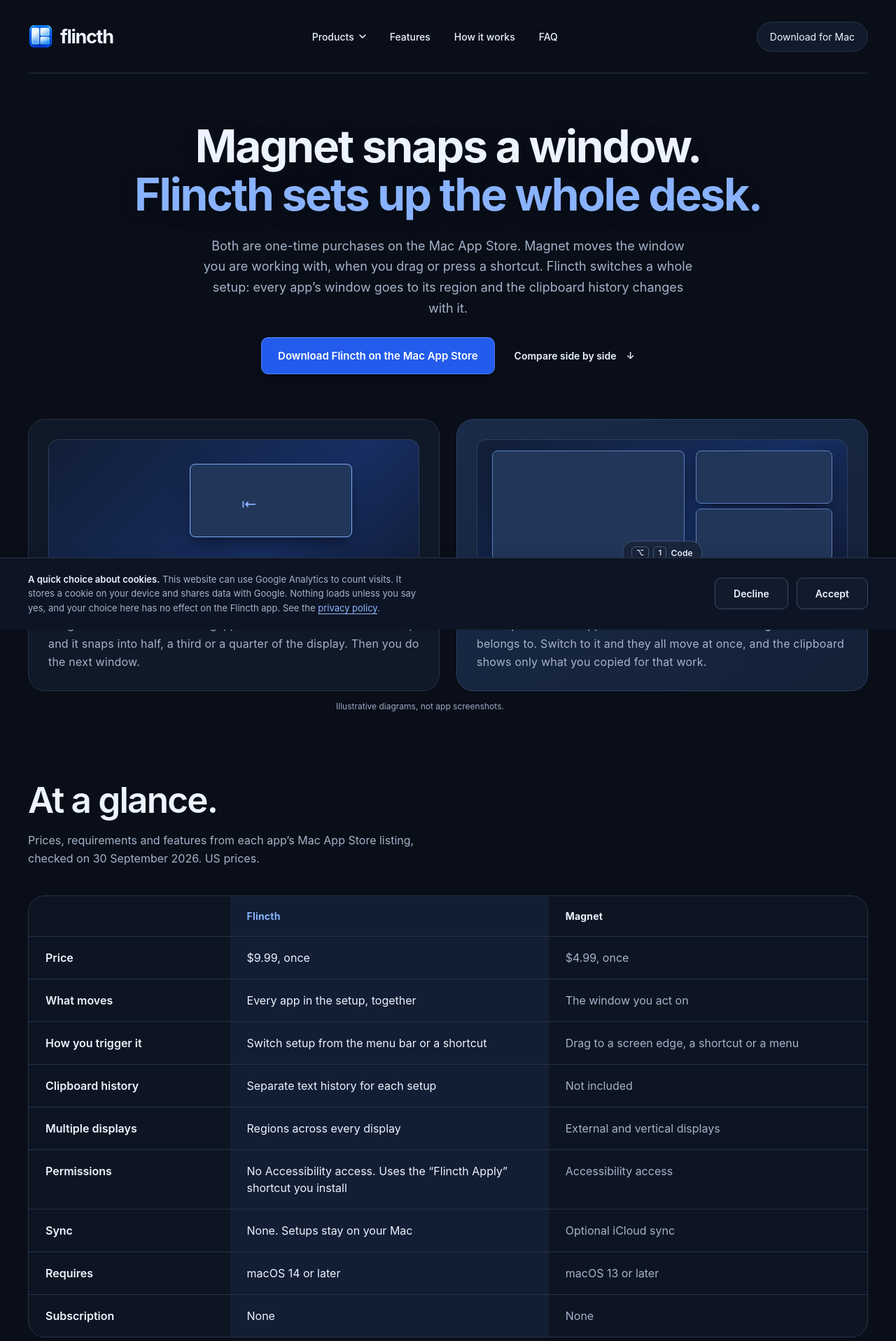
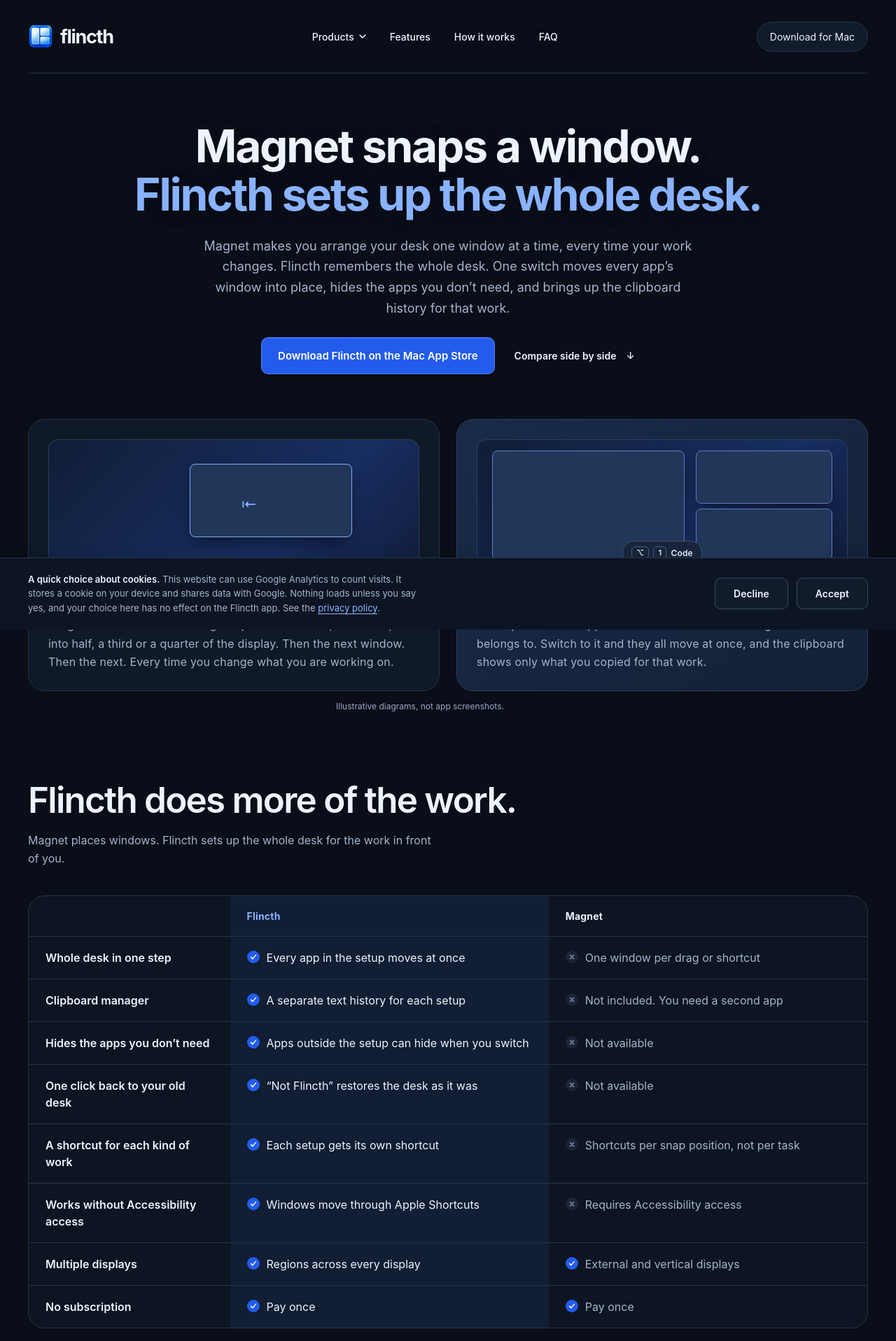
Before and after one commit to safakveziran/flincth-website, a Jekyll site: the page built from magnet-vs-flincth.html, in a window 1280 px wide. Shown: the top 1917 px of the page at 70% size. Built offline with Jekyll 4.4.1, drawn with Linux system fonts in a browser that asks for light colours; some of the changed text lies outside the part shown.

Commit message:
Make the Magnet comparison argue for Flincth
The table now leads with what only Flincth does (whole desk in one
step, per-setup clipboard, hiding other apps, Not Flincth, a shortcut
per setup, no Accessibility access), marked yes/no with drawn icons,
and a value strip compares Magnet plus a clipboard manager ($14.98)
with Flincth ($9.99). "Which one fits" becomes four reasons to move
to Flincth. Magnet's iCloud sync and macOS 13 support stay in a note
under the table so every claim remains accurate.

Co-Authored-By: Claude Opus 5.5 <noreply@anthropic.com>
Claude-Session: https://claude.ai/code/session_01JrfHpJJay7ec7TXbpLV8d7

```diff
--- a/dark.css
+++ b/dark.css
@@ -176,3 +176,10 @@ footer > a:hover { color: #8db6ff; }
 .compare-table thead th { color: var(--ink); }
 .compare-table .col-flincth { background: #111e33; color: var(--ink); }
 .compare-table thead .col-flincth { color: #89b2ff; }
+.mark.yes { background: #235cec; stroke: #fff; }
+.mark.no { background: #1a2436; stroke: #7d8aa1; }
+.value-strip > div { background: #101927; border-color: var(--line); }
+.value-strip .value-flincth { background: linear-gradient(145deg, #192b49, #142036); border-color: #2b405f; }
+.value-label, .table-note, .fit p { color: var(--muted); }
+.value-price { color: var(--ink); }
+.value-flincth .value-price { color: #89b2ff; }
--- a/magnet-vs-flincth.html
+++ b/magnet-vs-flincth.html
@@ -1,7 +1,7 @@
 ---
 layout: default
 title: Magnet vs Flincth for Mac | Flincth
-description: "Magnet snaps one window at a time. Flincth for Mac switches a whole setup: every app's window placement plus its own clipboard history. An honest comparison."
+description: "Magnet snaps one window at a time. Flincth for Mac puts your whole desk back with one switch: every app's window, the apps you don't need hidden, and a clipboard history for that work."
 ref: vs-magnet
 sitemap:
   lastmod: 2026-09-30
@@ -11,7 +11,7 @@ sitemap:
   <main id="main" class="compare">
     <section class="compare-hero wrap">
       <h1>Magnet snaps a window. <span>Flincth sets up the whole desk.</span></h1>
-      <p class="compare-lead">Both are one-time purchases on the Mac App Store. Magnet moves the window you are working with, when you drag or press a shortcut. Flincth switches a whole setup: every app’s window goes to its region and the clipboard history changes with it.</p>
+      <p class="compare-lead">Magnet makes you arrange your desk one window at a time, every time your work changes. Flincth remembers the whole desk. One switch moves every app’s window into place, hides the apps you don’t need, and brings up the clipboard history for that work.</p>
       <div class="hero-actions"><a class="button primary" href="{{ site.data.mac.store_url }}" target="_blank" rel="noopener">Download Flincth on the Mac App Store</a><a class="text-link" href="#glance">Compare side by side <span aria-hidden="true">↓</span></a></div>
     </section>
 
@@ -23,7 +23,7 @@ sitemap:
           <span class="mini-pointer">⇤</span>
         </div>
         <h2>Magnet: one window, right now.</h2>
-        <p>Drag a window to a screen edge, press a shortcut or use the menu, and it snaps into half, a third or a quarter of the display. Then you do the next window.</p>
+        <p>Drag a window to a screen edge or press a shortcut, and it snaps into half, a third or a quarter of the display. Then the next window. Then the next. Every time you change what you are working on.</p>
       </article>
       <article class="mode mode-flincth">
         <div class="mode-desk" aria-hidden="true">
@@ -39,52 +39,54 @@ sitemap:
     <p class="wrap preview-note compare-note">Illustrative diagrams, not app screenshots.</p>
 
     <section class="wrap compare-table-section" id="glance">
-      <div class="section-heading"><h2>At a glance.</h2><p>Prices, requirements and features from each app’s Mac App Store listing, checked on 30 September 2026. US prices.</p></div>
-      <div class="table-scroll" role="region" aria-label="Magnet and Flincth compared" tabindex="0">
+      <div class="section-heading"><h2>Flincth does more of the work.</h2><p>Magnet places windows. Flincth sets up the whole desk for the work in front of you.</p></div>
+      <div class="table-scroll" role="region" aria-label="Flincth and Magnet compared" tabindex="0">
         <table class="compare-table">
           <thead><tr><th scope="col"><span class="visually-hidden">Feature</span></th><th scope="col" class="col-flincth">Flincth</th><th scope="col">Magnet</th></tr></thead>
           <tbody>
-            <tr><th scope="row">Price</th><td class="col-flincth">$9.99, once</td><td>$4.99, once</td></tr>
-            <tr><th scope="row">What moves</th><td class="col-flincth">Every app in the setup, together</td><td>The window you act on</td></tr>
-            <tr><th scope="row">How you trigger it</th><td class="col-flincth">Switch setup from the menu bar or a shortcut</td><td>Drag to a screen edge, a shortcut or a menu</td></tr>
-            <tr><th scope="row">Clipboard history</th><td class="col-flincth">Separate text history for each setup</td><td>Not included</td></tr>
-            <tr><th scope="row">Multiple displays</th><td class="col-flincth">Regions across every display</td><td>External and vertical displays</td></tr>
-            <tr><th scope="row">Permissions</th><td class="col-flincth">No Accessibility access. Uses the “Flincth Apply” shortcut you install</td><td>Accessibility access</td></tr>
-            <tr><th scope="row">Sync</th><td class="col-flincth">None. Setups stay on your Mac</td><td>Optional iCloud sync</td></tr>
-            <tr><th scope="row">Requires</th><td class="col-flincth">macOS 14 or later</td><td>macOS 13 or later</td></tr>
-            <tr><th scope="row">Subscription</th><td class="col-flincth">None</td><td>None</td></tr>
+            <tr><th scope="row">Whole desk in one step</th><td class="col-flincth"><span class="cell-mark"><svg class="mark yes" viewBox="0 0 16 16" aria-hidden="true"><path d="M3.5 8.5l3 3 6-7"/></svg><span class="visually-hidden">Yes. </span>Every app in the setup moves at once</span></td><td><span class="cell-mark"><svg class="mark no" viewBox="0 0 16 16" aria-hidden="true"><path d="M4.5 4.5l7 7m0-7l-7 7"/></svg><span class="visually-hidden">No. </span>One window per drag or shortcut</span></td></tr>
+            <tr><th scope="row">Clipboard manager</th><td class="col-flincth"><span class="cell-mark"><svg class="mark yes" viewBox="0 0 16 16" aria-hidden="true"><path d="M3.5 8.5l3 3 6-7"/></svg><span class="visually-hidden">Yes. </span>A separate text history for each setup</span></td><td><span class="cell-mark"><svg class="mark no" viewBox="0 0 16 16" aria-hidden="true"><path d="M4.5 4.5l7 7m0-7l-7 7"/></svg><span class="visually-hidden">No. </span>Not included. You need a second app</span></td></tr>
+            <tr><th scope="row">Hides the apps you don’t need</th><td class="col-flincth"><span class="cell-mark"><svg class="mark yes" viewBox="0 0 16 16" aria-hidden="true"><path d="M3.5 8.5l3 3 6-7"/></svg><span class="visually-hidden">Yes. </span>Apps outside the setup can hide when you switch</span></td><td><span class="cell-mark"><svg class="mark no" viewBox="0 0 16 16" aria-hidden="true"><path d="M4.5 4.5l7 7m0-7l-7 7"/></svg><span class="visually-hidden">No. </span>Not available</span></td></tr>
+            <tr><th scope="row">One click back to your old desk</th><td class="col-flincth"><span class="cell-mark"><svg class="mark yes" viewBox="0 0 16 16" aria-hidden="true"><path d="M3.5 8.5l3 3 6-7"/></svg><span class="visually-hidden">Yes. </span>“Not Flincth” restores the desk as it was</span></td><td><span class="cell-mark"><svg class="mark no" viewBox="0 0 16 16" aria-hidden="true"><path d="M4.5 4.5l7 7m0-7l-7 7"/></svg><span class="visually-hidden">No. </span>Not available</span></td></tr>
+            <tr><th scope="row">A shortcut for each kind of work</th><td class="col-flincth"><span class="cell-mark"><svg class="mark yes" viewBox="0 0 16 16" aria-hidden="true"><path d="M3.5 8.5l3 3 6-7"/></svg><span class="visually-hidden">Yes. </span>Each setup gets its own shortcut</span></td><td><span class="cell-mark"><svg class="mark no" viewBox="0 0 16 16" aria-hidden="true"><path d="M4.5 4.5l7 7m0-7l-7 7"/></svg><span class="visually-hidden">No. </span>Shortcuts per snap position, not per task</span></td></tr>
+            <tr><th scope="row">Works without Accessibility access</th><td class="col-flincth"><span class="cell-mark"><svg class="mark yes" viewBox="0 0 16 16" aria-hidden="true"><path d="M3.5 8.5l3 3 6-7"/></svg><span class="visually-hidden">Yes. </span>Windows move through Apple Shortcuts</span></td><td><span class="cell-mark"><svg class="mark no" viewBox="0 0 16 16" aria-hidden="true"><path d="M4.5 4.5l7 7m0-7l-7 7"/></svg><span class="visually-hidden">No. </span>Requires Accessibility access</span></td></tr>
+            <tr><th scope="row">Multiple displays</th><td class="col-flincth"><span class="cell-mark"><svg class="mark yes" viewBox="0 0 16 16" aria-hidden="true"><path d="M3.5 8.5l3 3 6-7"/></svg><span class="visually-hidden">Yes. </span>Regions across every display</span></td><td><span class="cell-mark"><svg class="mark yes" viewBox="0 0 16 16" aria-hidden="true"><path d="M3.5 8.5l3 3 6-7"/></svg><span class="visually-hidden">Yes. </span>External and vertical displays</span></td></tr>
+            <tr><th scope="row">No subscription</th><td class="col-flincth"><span class="cell-mark"><svg class="mark yes" viewBox="0 0 16 16" aria-hidden="true"><path d="M3.5 8.5l3 3 6-7"/></svg><span class="visually-hidden">Yes. </span>Pay once</span></td><td><span class="cell-mark"><svg class="mark yes" viewBox="0 0 16 16" aria-hidden="true"><path d="M3.5 8.5l3 3 6-7"/></svg><span class="visually-hidden">Yes. </span>Pay once</span></td></tr>
           </tbody>
         </table>
       </div>
+      <div class="value-strip">
+        <div><span class="value-label">Magnet + a clipboard manager such as Maccy</span><span class="value-price">$14.98</span></div>
+        <div class="value-flincth"><span class="value-label">Flincth, both in one app</span><span class="value-price">$9.99</span></div>
+      </div>
+      <p class="table-note">US Mac App Store prices, checked on 30 September 2026. Magnet also offers optional iCloud sync and runs on macOS 13; Flincth requires macOS 14 or later and keeps your setups on your Mac.</p>
     </section>
 
     <section class="wrap compare-fit">
-      <div class="section-heading"><h2>Which one fits your day.</h2><p>They solve different moments. Be honest about which moment you have more of.</p></div>
+      <div class="section-heading"><h2>Why people move to Flincth.</h2><p>Snapping one window is a moment. Setting up the right desk for every kind of work is your whole day.</p></div>
       <div class="fit-grid">
-        <article class="fit">
-          <h3>Choose Magnet if</h3>
-          <ul>
-            <li>You arrange windows as you go, one at a time.</li>
-            <li>Dragging a window to an edge is the whole workflow you want.</li>
-            <li>You need iCloud sync or macOS 13.</li>
-            <li>You want the lowest price.</li>
-          </ul>
+        <article class="fit fit-flincth">
+          <h3>Your desk, ready in one switch</h3>
+          <p>Coding, writing, meetings: each setup knows its apps and where they go. No more dragging the same windows into the same places every morning.</p>
         </article>
         <article class="fit fit-flincth">
-          <h3>Choose Flincth if</h3>
-          <ul>
-            <li>You rebuild the same arrangement every time your work changes.</li>
-            <li>You want coding, writing and meetings each to have their own desk.</li>
-            <li>Snippets from one project keep turning up in another.</li>
-            <li>You would rather not grant Accessibility access.</li>
-          </ul>
+          <h3>The right snippets, not all of them</h3>
+          <p>Each setup keeps its own clipboard history, so client notes never turn up in your code and yesterday’s research stays with the research.</p>
+        </article>
+        <article class="fit fit-flincth">
+          <h3>Fewer permissions to hand out</h3>
+          <p>Flincth never asks for Accessibility access. It moves windows through the “Flincth Apply” shortcut you install once in Apple Shortcuts.</p>
+        </article>
+        <article class="fit fit-flincth">
+          <h3>Nothing to lose by trying</h3>
+          <p>“Not Flincth” puts your desk back exactly as it was, one click away. Your setups and clipboard history never leave your Mac.</p>
         </article>
       </div>
-      <p class="fit-both">You can also keep both. Flincth moves windows only when you switch setups and then leaves them alone, so Magnet can still snap a window in between.</p>
+      <p class="fit-both">Only ever snap one window at a time? Magnet does that well. And because Flincth leaves windows alone after you switch, you can keep Magnet for those moments too.</p>
     </section>
 
     <section class="faq wrap" id="questions"><div><h2>Good questions.</h2></div><div class="questions">
-      <details><summary>Is Flincth a Magnet alternative?<span>+</span></summary><p>For people who set up the same desk again and again, yes. Flincth saves the arrangement as a setup and puts it back with one switch. If you mostly snap single windows as you go, Magnet is the closer fit.</p></details>
+      <details><summary>Is Flincth a Magnet alternative?<span>+</span></summary><p>Yes, and it goes further. Magnet places one window at a time; Flincth saves the whole desk as a setup, with its apps, their places and its own clipboard history, and puts it all back with one switch.</p></details>
       <details><summary>Why does Flincth need a shortcut instead of Accessibility access?<span>+</span></summary><p>Flincth is sandboxed and never asks for Accessibility access. It moves windows through the “Flincth Apply” shortcut, which you install once in Apple Shortcuts. The app walks you through it.</p></details>
       <details><summary>Can either app move windows between desktops?<span>+</span></summary><p>Flincth cannot. It places ordinary windows on the current desktop and does not move them between Mission Control desktops or into or out of full screen.</p></details>
       <details><summary>Does Flincth snap windows when I drag them?<span>+</span></summary><p>No. Flincth applies your layout when you switch setups. It does not watch for drags or rearrange windows afterwards.</p></details>
--- a/styles.css
+++ b/styles.css
@@ -231,7 +231,15 @@ h1>span{display:block}
 .fit ul{margin:0;padding-left:20px}
 .fit li{font-size:16px;line-height:1.65;margin-bottom:8px}
 .fit-both{max-width:62ch;margin:28px 0 0;font-size:16px;line-height:1.65}
+.cell-mark{display:flex;gap:10px;align-items:flex-start}
+.mark{flex:none;width:18px;height:18px;margin-top:2px;border-radius:50%;padding:3px;fill:none;stroke-width:2;stroke-linecap:round;stroke-linejoin:round}
+.value-strip{display:grid;grid-template-columns:1fr 1fr;gap:16px;margin-top:20px}
+.value-strip>div{display:flex;align-items:center;justify-content:space-between;gap:16px;border:1px solid;border-radius:16px;padding:18px 24px}
+.value-label{font-size:15px;line-height:1.4}
+.value-price{font-size:28px;font-weight:650;letter-spacing:-.6px}
+.table-note{font-size:13px;line-height:1.6;margin:16px 0 0;max-width:80ch}
+.fit p{margin:0;font-size:16px;line-height:1.65}
 .compare .faq{padding-top:96px}
-@media(max-width:700px){.compare-hero{padding-top:44px}.compare-lead{font-size:16px}.compare-modes,.fit-grid{grid-template-columns:1fr}.mode,.fit{padding:22px}.compare-table{font-size:13px}.compare-table th,.compare-table td{padding:12px 10px}.compare-table tbody th{width:28%}.compare-table td{width:36%}.compare-table-section,.compare-fit,.compare .faq{padding-top:64px}}
+@media(max-width:700px){.compare-hero{padding-top:44px}.compare-lead{font-size:16px}.compare-modes,.fit-grid,.value-strip{grid-template-columns:1fr}.value-price{font-size:24px}.mark{width:16px;height:16px}.mode,.fit{padding:22px}.compare-table{font-size:13px}.compare-table th,.compare-table td{padding:12px 10px}.compare-table tbody th{width:28%}.compare-table td{width:36%}.compare-table-section,.compare-fit,.compare .faq{padding-top:64px}}
 @media(prefers-reduced-motion:no-preference){.mini-moving{animation:snap 2.4s ease-in-out infinite alternate}}
 @keyframes snap{0%,25%{left:38%;top:18%;width:44%;height:56%}75%,100%{left:4%;top:8%;width:45%;height:84%}}
```
